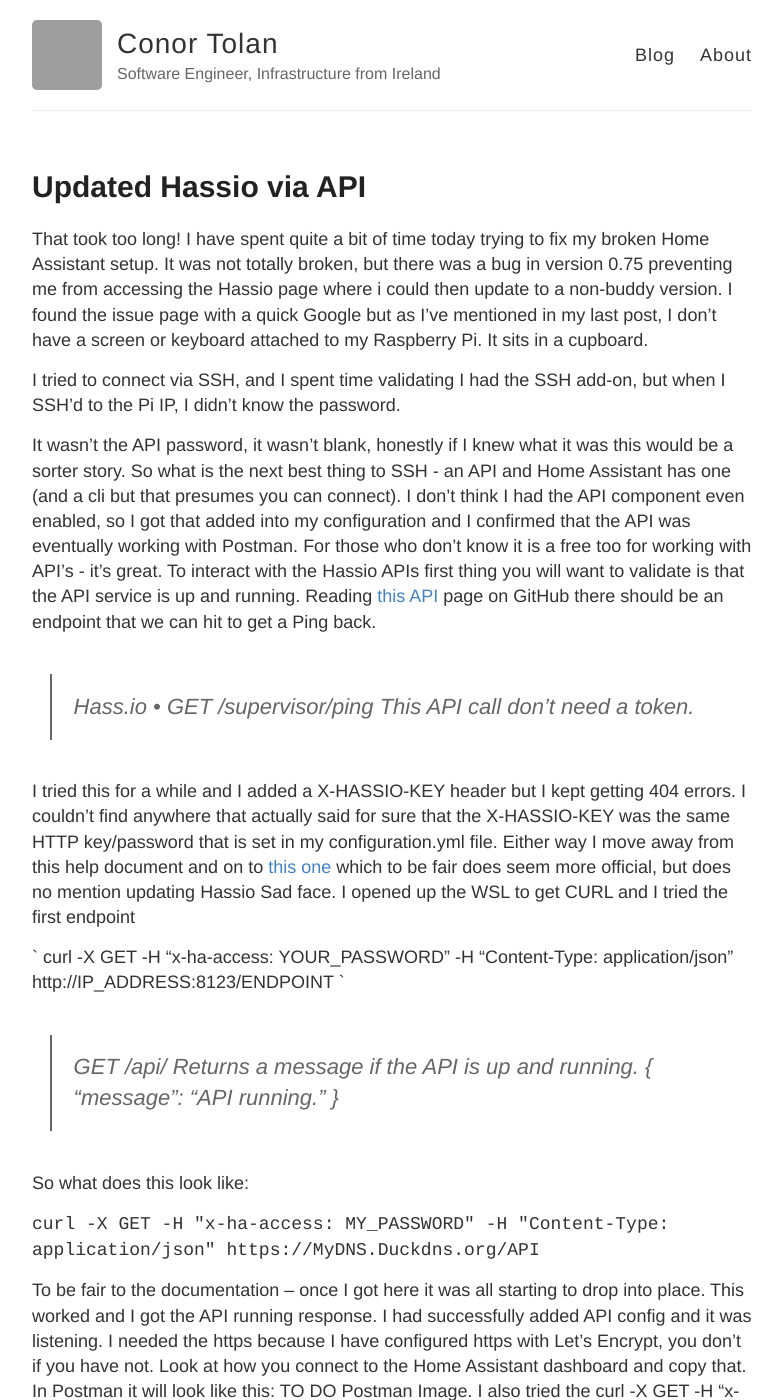
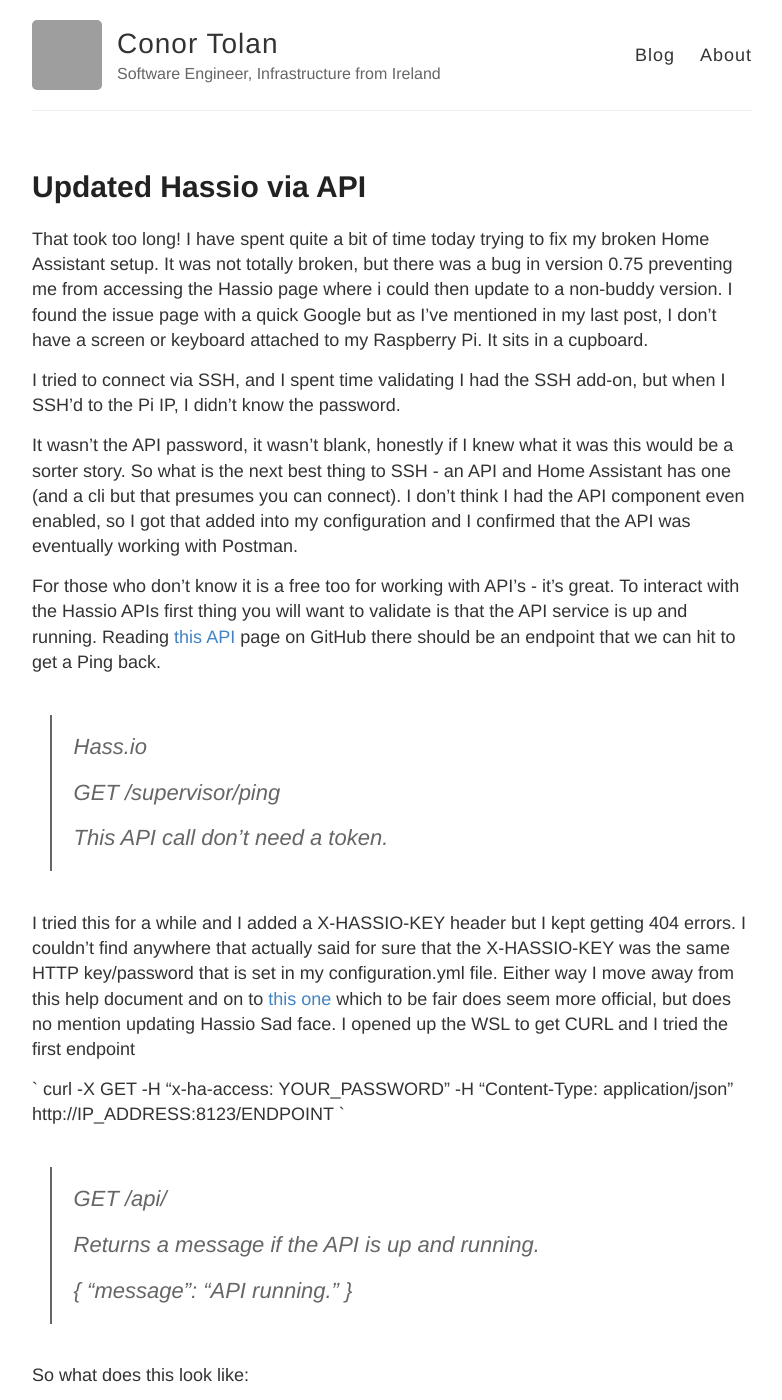
Before and after one commit to ctolan/ctolan.github.io, a Jekyll site: the page built from _posts/2018-09-16-Updated-Hassio.md, in a window 1280 px wide and 1400 px high. Shown: the whole window, without its empty margins (248-1030 px from the left). Built offline with Jekyll 4.4.1, drawn with Linux system fonts in a browser that asks for light colours; comment, search, counter and statistics services are not loaded; some of the changed text lies outside the part shown; grey boxes are pictures that could not be loaded.

Commit message:
Updated markdown for readability

```diff
--- a/_posts/2018-09-16-Updated-Hassio.md
+++ b/_posts/2018-09-16-Updated-Hassio.md
@@ -9,11 +9,16 @@
 I tried to connect via SSH, and I spent time validating I had the SSH add-on, but when I SSH'd to the Pi IP, I didn't know the password.
 
 It wasn't the API password, it wasn't blank, honestly if I knew what it was this would be a sorter story.
-So what is the next best thing to SSH - an API and Home Assistant has one (and a cli but that presumes you can connect). I don’t think I had the API component even enabled, so I got that added into my configuration and I confirmed that the API was eventually working with Postman. For those who don't know it is a free too for working with API's - it's great.
+So what is the next best thing to SSH - an API and Home Assistant has one (and a cli but that presumes you can connect). I don’t think I had the API component even enabled, so I got that added into my configuration and I confirmed that the API was eventually working with Postman.
+
+For those who don't know it is a free too for working with API's - it's great.
 To interact with the Hassio APIs first thing you will want to validate is that the API service is up and running. Reading <a href="https://github.com/home-assistant/hassio/blob/dev/API.md"> this API</a> page on GitHub there should be an endpoint that we can hit to get a Ping back.
+
  > Hass.io
-  •	GET /supervisor/ping
-  This API call don't need a token.
+ >
+ > GET /supervisor/ping
+ >
+ > This API call don't need a token.
 
 I tried this for a while and I added a X-HASSIO-KEY header but I kept getting 404 errors. I couldn’t find anywhere that actually said for sure that the X-HASSIO-KEY was the same HTTP key/password that is set in my configuration.yml file. Either way I move away from this help document and on to <a href="https://developers.home-assistant.io/docs/en/external_api_rest.html">this one</a> which to be fair does seem more official, but does no mention updating Hassio Sad face.
 I opened up the WSL to get CURL and I tried the first endpoint
@@ -22,10 +27,12 @@
 `
 
 > GET /api/
-  Returns a message if the API is up and running.
-  {
-    "message": "API running."
-  }
+>
+> Returns a message if the API is up and running.
+>
+>  {
+>    "message": "API running."
+>  }
 
 So what does this look like:
 
```
Also changed, not shown: other parts of _posts/2018-09-16-Updated-Hassio.md (+5 -4 lines).
